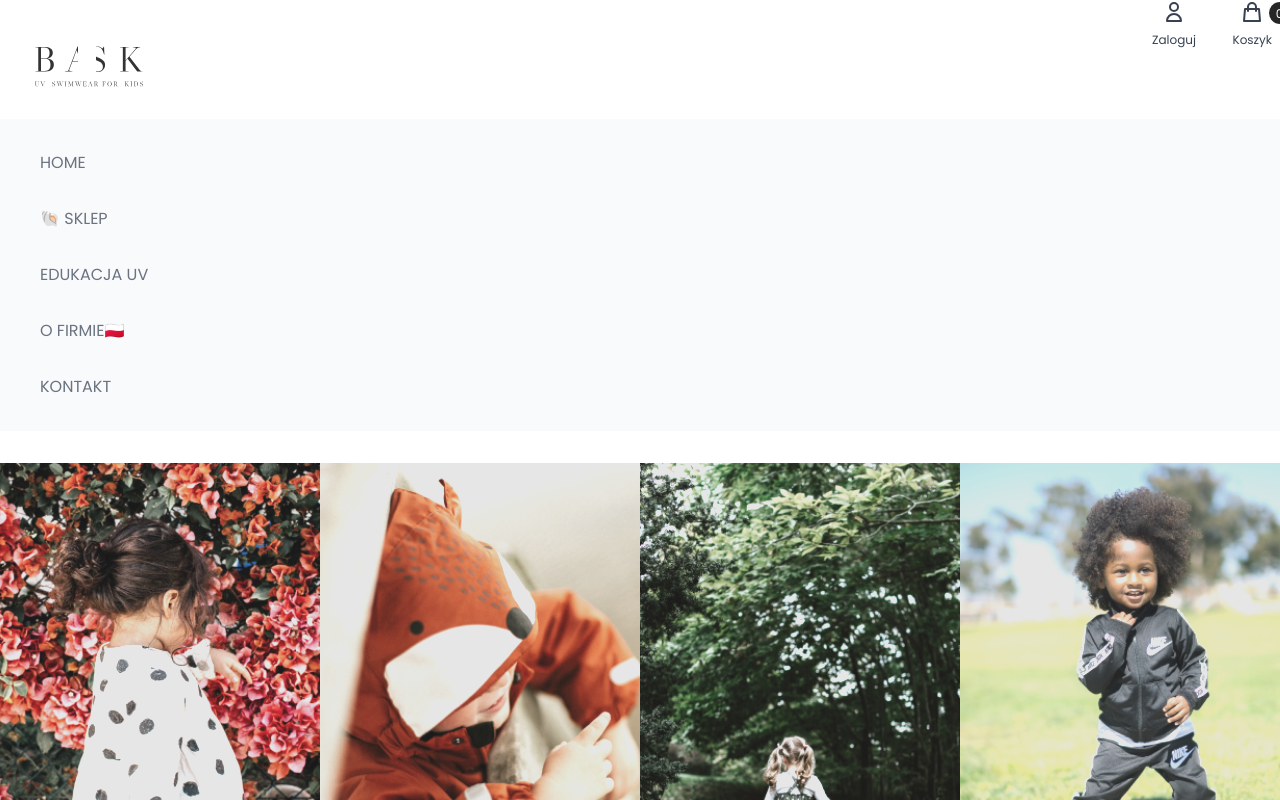
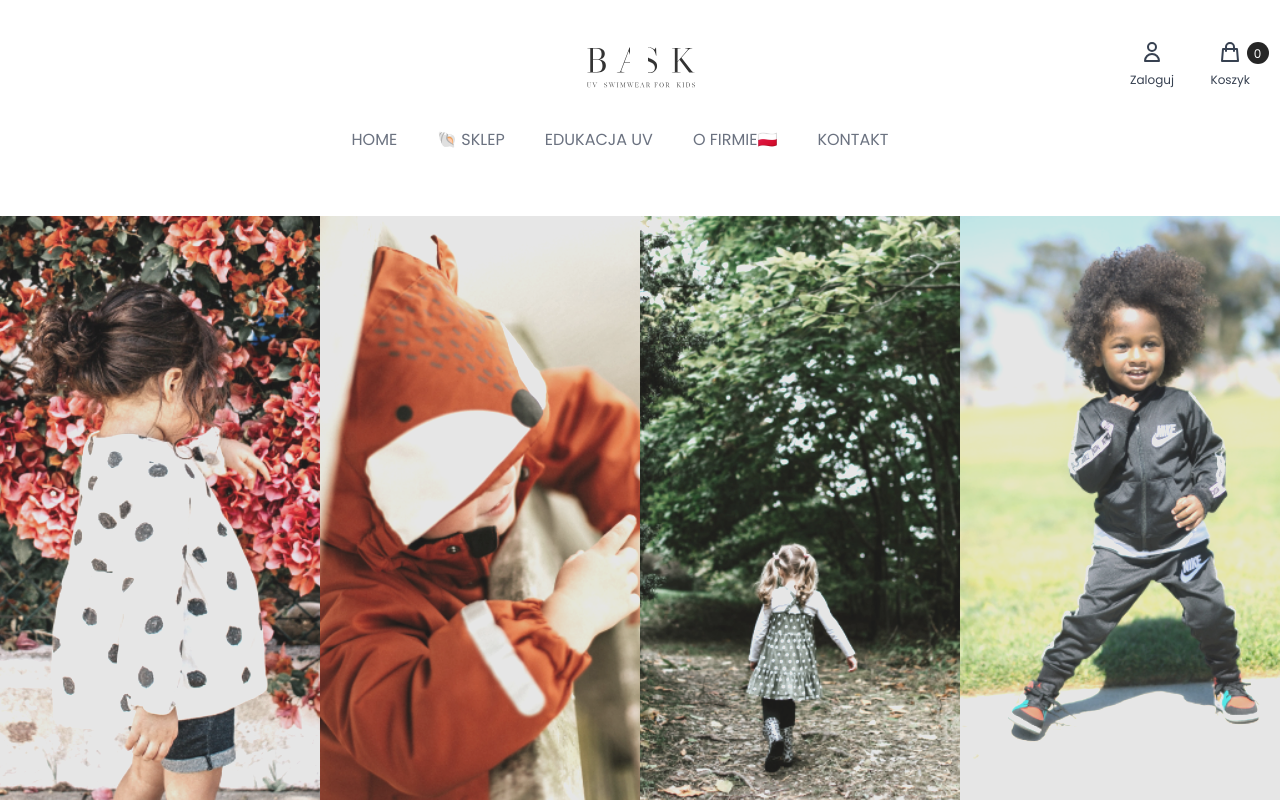
Before and after one commit to aleksandra-surma/bask, a Next.js app: page / in a window 1280 px wide. Shown: the top 800 px of the page. Built offline with nearby package versions, Linux system fonts and the light colour scheme; a web font is replaced by a local one.

Commit message:
Refactor mainpage styles

```diff
--- a/components/Header/index.jsx
+++ b/components/Header/index.jsx
@@ -1,15 +1,17 @@
 import Image from 'next/image';
 import { ShoppingBagIcon, UserIcon } from '@heroicons/react/outline';
 import baskLogo from 'public/images/bask-logo-plus-text.svg';
-import Link from 'next/link';
+import Navigation from 'components/Navigation';
 
 export default function Header() {
   return (
     <header className="flex flex-col relative tablet:items-center w-full m-auto max-w-screen-xl">
-      <div className="flex justify-between mx-8 w-[calc(100%-60px)] mt-10">
-        <Image src={baskLogo} alt="" />
+      <div className="grid grid-cols-3 items-center mx-8 w-[calc(100%-60px)] mt-10">
+        <div className="flex justify-start laptop:justify-center col-start-1 laptop:col-start-2">
+          <Image src={baskLogo} alt="" />
+        </div>
 
-        <div className="flex justify-between laptop:absolute laptop:right-2 laptop:top-0 w-[120px] h-12 text-xs">
+        <div className="flex col-start-3 ml-auto justify-between w-[120px] h-12 text-xs">
           {/* <div className="flex items-center"> */}
           {/*  <svg xmlns="http://www.w3.org/2000/svg" fill="none" viewBox="0 0 24 24" strokeWidth={1.5} stroke="currentColor" className="w-6 h-6"> */}
           {/*    <path strokeLinecap="round" strokeLinejoin="round" d="M3.75 6.75h16.5M3.75 12h16.5m-16.5 5.25h16.5" /> */}
@@ -30,23 +32,8 @@ export default function Header() {
           </div>
         </div>
       </div>
-      <nav className="flex flex-col justify-center mt-8 laptop:my-8 px-6 w-full bg-gray-50 laptop:mx-0 text text-gray-500">
-        <Link href="/">
-          <a className="cursor-pointer hover:text-black p-4 pt-8 mr-6">HOME</a>
-        </Link>
-        <Link href="/storeBask" as="sklep">
-          <a className="cursor-pointer hover:text-black p-4 mr-6">🐚 SKLEP</a>
-        </Link>
-        <Link href="/uvEducation" as="edukacja-uv">
-          <a className="cursor-pointer hover:text-black p-4 mr-6">EDUKACJA UV</a>
-        </Link>
-        <Link href="/aboutCompany" as="o-firmie">
-          <a className="cursor-pointer hover:text-black p-4 mr-6">O FIRMIE🇵🇱</a>
-        </Link>
-        <Link href="/contact" as="kontakt">
-          <a className="cursor-pointer hover:text-black p-4 pb-8">KONTAKT</a>
-        </Link>
-      </nav>
+
+      <Navigation />
     </header>
   );
 }
--- a/components/HeroPhotos/index.jsx
+++ b/components/HeroPhotos/index.jsx
@@ -6,8 +6,8 @@ import hero4 from 'public/images/bask-hero-test-image-04.jpg';
 
 export default function HeroPhotos() {
   return (
-    <section className="flex relative tablet:top-[20vh] h-4/5 laptop:top-1/4 laptop:h-3/5 left-0 laptop:left-[unset] w-full">
-      <div className="flex relative justify-center items-center w-full h-[500px] tablet:w-1/2 laptop:w-1/4">
+    <section className="flex relative h-4/5 laptop:top-1/4 h-[600px] left-0 laptop:left-[unset] w-full">
+      <div className="flex relative justify-center items-center w-full tablet:w-1/2 laptop:w-1/4">
         <Image src={hero1} layout="fill" objectFit="cover" quality={80} priority className="hero-photos__image" alt="" />
       </div>
       <div className="hidden relative tablet:flex justify-center items-center tablet:w-1/2 laptop:w-1/4 bg-gray-200">
--- /dev/null
+++ b/components/Navigation/index.jsx
@@ -0,0 +1,23 @@
+import Link from 'next/link';
+
+export default function Navigation() {
+  return (
+    <nav className="flex flex-col tablet:flex-row justify-center mt-8 tablet:mt-10 tablet:mb-16 px-6 w-full bg-gray-50 tablet:mx-0 text-gray-500 tablet:bg-white">
+      <Link href="/">
+        <a className="cursor-pointer hover:text-black p-4 pt-8 mr-6 tablet:mr-10 tablet:p-0">HOME</a>
+      </Link>
+      <Link href="/storeBask" as="sklep">
+        <a className="cursor-pointer hover:text-black p-4 mr-6 tablet:mr-10 tablet:p-0">🐚 SKLEP</a>
+      </Link>
+      <Link href="/uvEducation" as="edukacja-uv">
+        <a className="cursor-pointer hover:text-black p-4 mr-6 tablet:mr-10 tablet:p-0">EDUKACJA UV</a>
+      </Link>
+      <Link href="/aboutCompany" as="o-firmie">
+        <a className="cursor-pointer hover:text-black p-4 mr-6 tablet:mr-10 tablet:p-0">O FIRMIE🇵🇱</a>
+      </Link>
+      <Link href="/contact" as="kontakt">
+        <a className="cursor-pointer hover:text-black p-4 pb-8 tablet:mr-10 tablet:p-0">KONTAKT</a>
+      </Link>
+    </nav>
+  );
+}
--- a/package.json
+++ b/package.json
@@ -1,6 +1,6 @@
 {
   "name": "bask-website",
-  "version": "0.1.1",
+  "version": "0.1.2",
   "private": true,
   "description": "Bask, ekologiczne stroje kąpielowe dla dzieci, projektowanie i produkowane w Polsce.",
   "main": "index.js",
```
